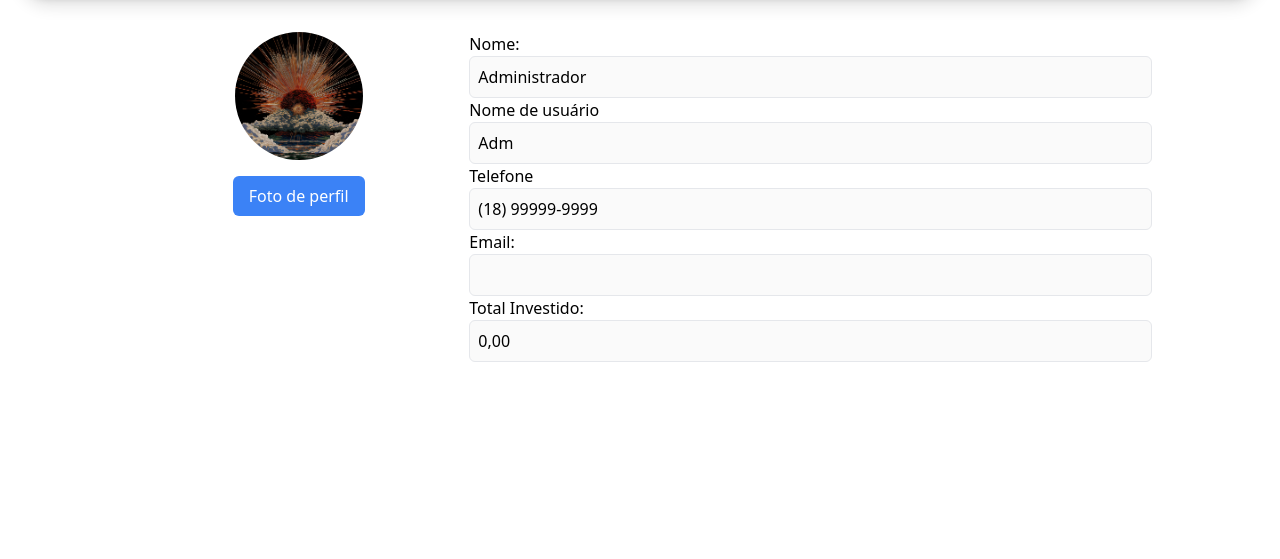
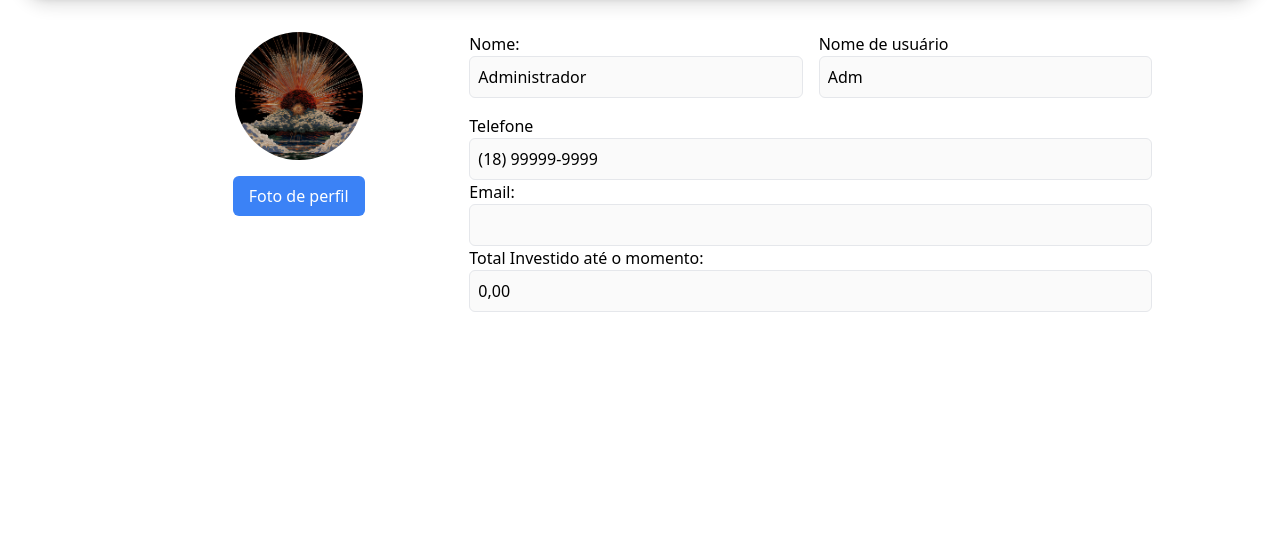
Before and after one commit to ar7utz/Financas, a PHP site: page /modulos/usuario/perfil.php in a window 1280 px wide. Shown: the part 80-639 px from the top of the page. Run offline with PHP 8.4, Linux system fonts and the light colour scheme; a user stored in the database is signed in; data comes from the database, SQL or seed files in the repository; data that the repository does not hold is empty; style sheets or scripts are compiled from the project's sources.

Commit message:
ajustes na tela de login e exibição do perfil

```diff
--- a/modulos/cadastro/cadastro.php
+++ b/modulos/cadastro/cadastro.php
@@ -75,7 +75,7 @@
 
         <div>
             <input type="submit" value="Cadastrar"
-                class="w-full px-4 py-2 bg-blue-500 text-white font-semibold rounded hover:bg-blue-600 cursor-pointer">
+                class="w-full px-4 py-2 bg-tollens text-white font-semibold rounded hover:bg-blue-700 transition duration-300 cursor-pointer">
         </div>
     </form>
 
--- a/modulos/usuario/perfil.php
+++ b/modulos/usuario/perfil.php
@@ -67,26 +67,36 @@ if ($rowInvest = $resultInvest->fetch_assoc()) {
             </div>
             <!-- Div das informações - lado direito -->
             <div class="w-8/12 flex flex-col justify-center">
-                <div class="">
+                <div class="grid grid-cols-2 gap-4 mb-4">
+                    <div class="flex flex-col">
                         <label for="nome">Nome:</label>
-                    <input type="text" value="<?php echo htmlspecialchars($nome);?>" class="border p-2 w-full rounded-md" disabled>
+                        <input type="text" value="<?php echo htmlspecialchars($nome);?>" class="border p-2  rounded-md" disabled>
                     </div>
                     <div class="">
                         <label for="">Nome de usuário</label>
                         <input type="text" value="<?php echo htmlspecialchars($username);?>" class="border p-2 w-full rounded-md" disabled>
                     </div>
+                </div>
+
+                <div class="flex flex-col">
                     <div class="">
                         <label for="">Telefone</label>
                         <input type="text" value="<?php echo htmlspecialchars($telefone);?>" class="border p-2 w-full rounded-md" disabled>
                     </div>
+                </div>
+
+                <div class="flex flex-col">
                     <div class="">
                         <label for="">Email:</label>
                         <input type="text" value="<?php echo htmlspecialchars($email);?>" class="border p-2 w-full rounded-md" disabled>
                     </div>
+                </div>
 
+                <div class="flex flex-col">
                     <div>
-                    <label for="">Total Investido:</label>
+                        <label for="">Total Investido até o momento:</label>
                         <input type="text" value="<?php echo number_format($totalInvestido, 2, ',', '.');?>" class="border p-2 w-full rounded-md" disabled>
+                    </div>
                 </div>
 
                 <div class="fixed bottom-0 left-1/2 transform -translate-x-1/2 mb-4 mt-2">
```
Also changed, not shown: index.php (+29 -8 lines), modulos/login/login.php (+6 -4 lines). Lines whose indentation alone changed are shown as unchanged.
